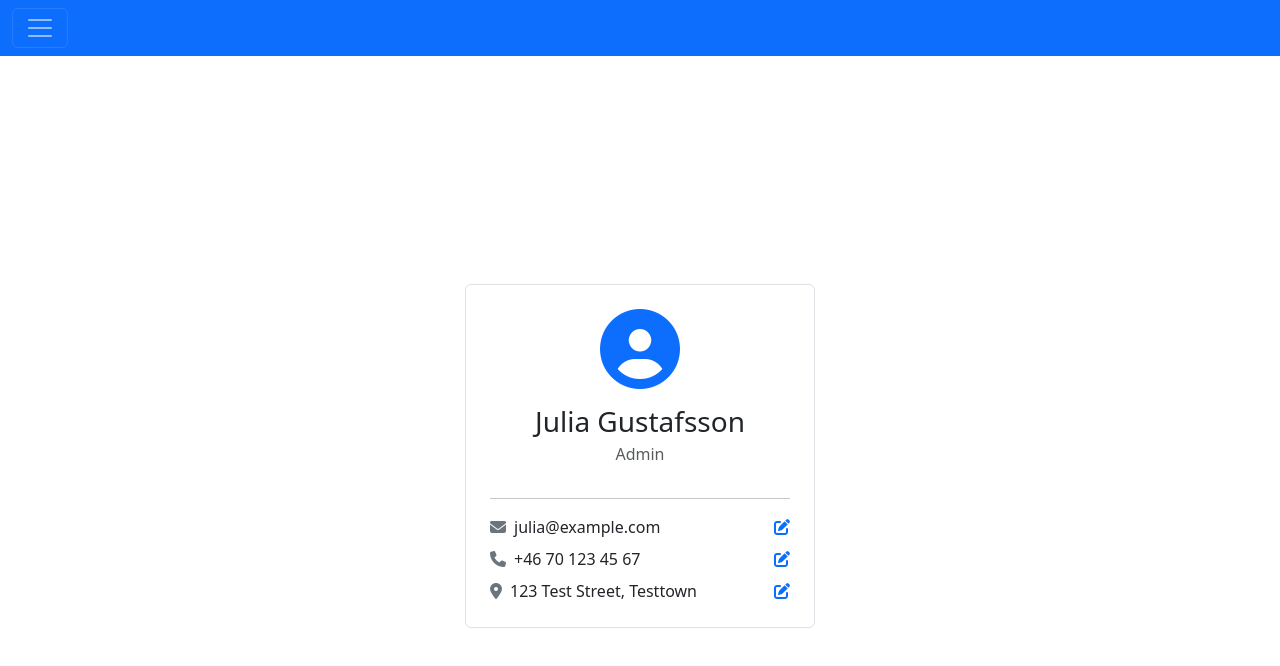
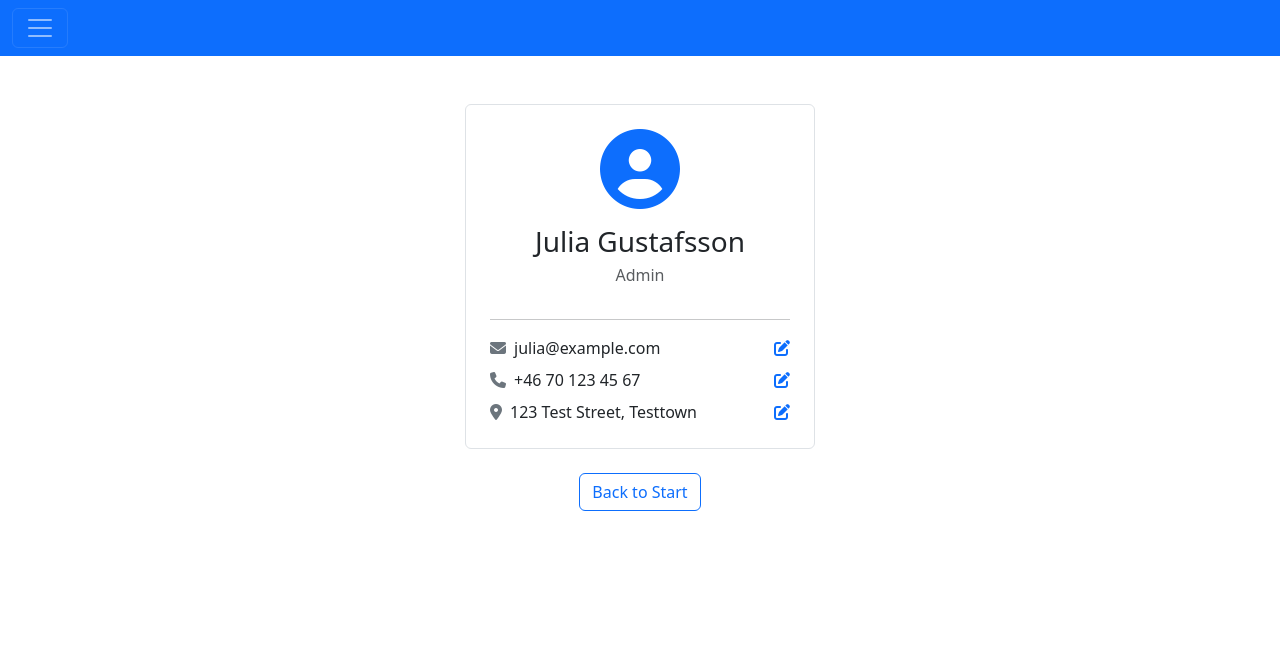
Before and after one commit to gustafsson96/project-dt193g-frontend, a Vue app: page /profile in a window 1280 px wide. Shown: the top 666 px of the page. Built offline with nearby package versions, Linux system fonts and the light colour scheme.

Commit message:
Add back to start button for profile view

```diff
--- a/src/views/ProfileView.vue
+++ b/src/views/ProfileView.vue
@@ -1,5 +1,5 @@
 <template>
-  <div class="d-flex justify-content-center align-items-center vh-100">
+    <div class="d-flex justify-content-center align-items-center mt-5 mb-4">
         <div class="card p-4" style="width: 350px; border: 1px solid #dee2e6;">
             <!-- Profile Icon -->
             <div class="text-center mb-3">
@@ -32,10 +32,14 @@
             </div>
         </div>
     </div>
+    <!-- Back to start view button -->
+    <div class="text-center mt-1">
+        <RouterLink to="/start" class="btn btn-outline-primary">
+            Back to Start
+        </RouterLink>
+    </div>
 </template>
 <script setup>
 
 </script>
-<style scoped>
-
-</style>
+<style scoped></style>
```
Lines whose indentation alone changed are shown as unchanged.
